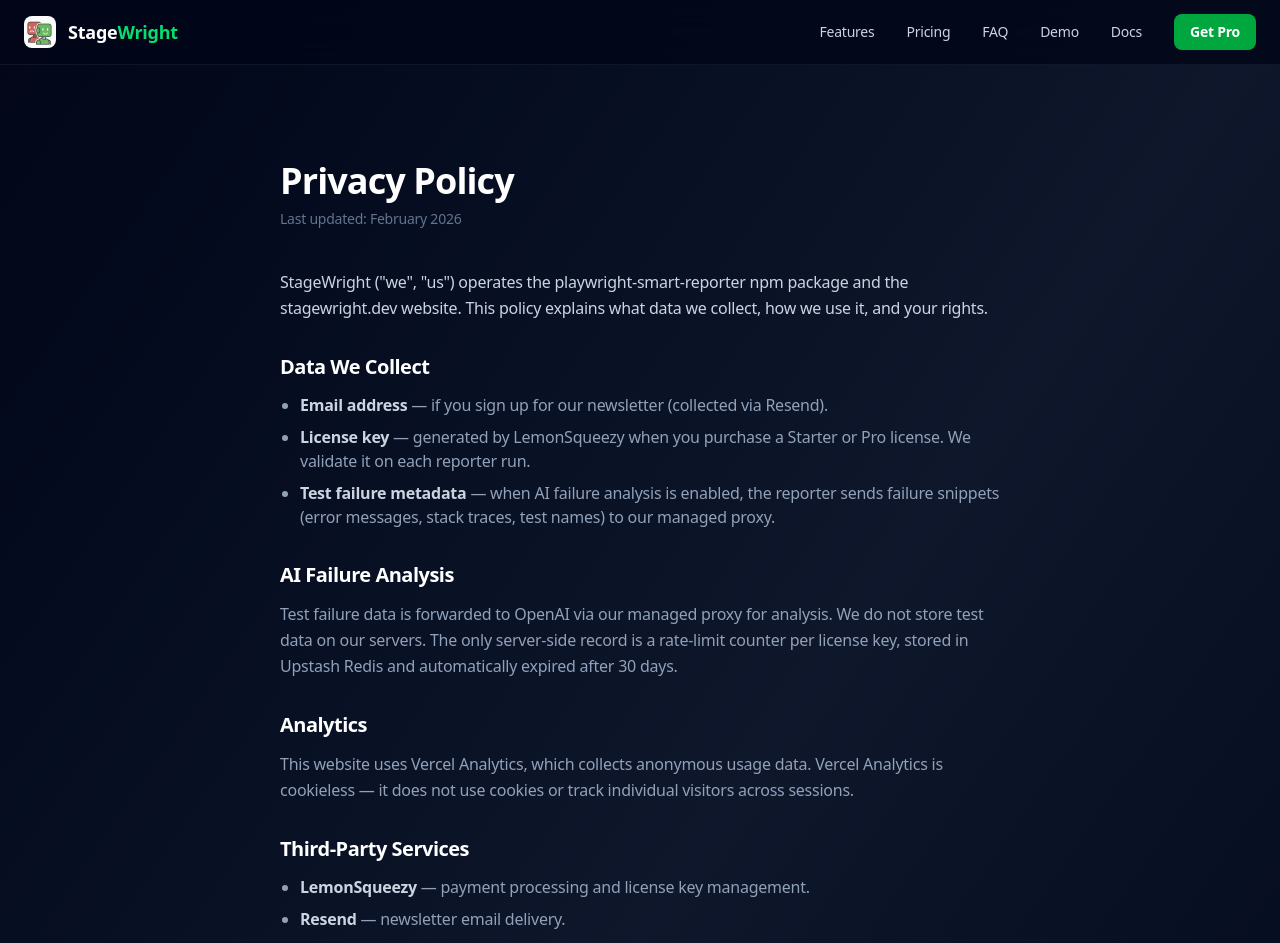
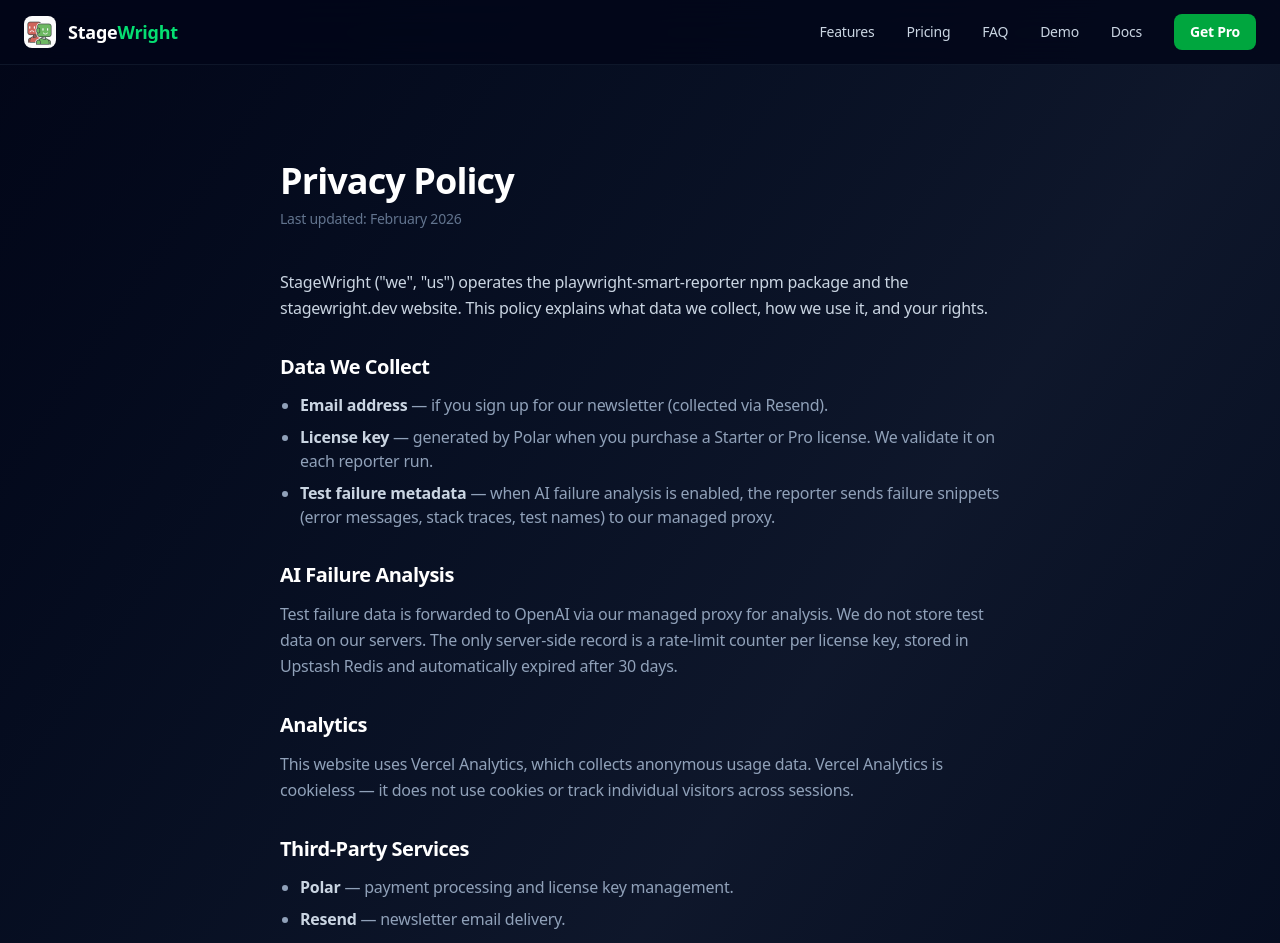
Before and after one commit to qa-gary-parker/stagewright, a React (Vite) app: page /privacy in a window 1280 px wide. Shown: the top 943 px of the page. Built offline with nearby package versions, Linux system fonts and the light colour scheme.

Commit message:
fix: replace all LemonSqueezy references with Polar (#5)
- Navbar, EmailSignup, Pricing CTAs now route through /api/checkout
- FAQ, Privacy, Terms text updated from LemonSqueezy to Polar
- Remove target="_blank" on checkout links (now same-origin)

```diff
--- a/src/components/EmailSignup.tsx
+++ b/src/components/EmailSignup.tsx
@@ -83,9 +83,7 @@
               {/* CTAs */}
               <div className="flex flex-col sm:flex-row gap-4 justify-center items-center pt-4">
                 <a
-                  href="https://stagewright.lemonsqueezy.com/checkout/buy/f221d597-70cb-4045-8072-f8cd253c7a71"
-                  target="_blank"
-                  rel="noopener noreferrer"
+                  href="/api/checkout?product=0a2847d1-0162-4c75-a015-a89a62eac4cc"
                   className="px-6 sm:px-8 py-3 sm:py-4 bg-white text-green-700 text-base sm:text-lg font-bold rounded-xl hover:bg-green-50 transform hover:scale-105 transition-all duration-200 shadow-lg hover:shadow-xl"
                 >
                   Get Pro License
--- a/src/components/FAQ.tsx
+++ b/src/components/FAQ.tsx
@@ -25,7 +25,7 @@
   {
     question: 'How do I activate my license?',
     answer:
-      'Set the SMART_REPORTER_LICENSE_KEY environment variable to the key from your LemonSqueezy purchase email. The reporter validates it automatically on each run.',
+      'Set the SMART_REPORTER_LICENSE_KEY environment variable to the key from your Polar purchase email. The reporter validates it automatically on each run.',
   },
   {
     question: 'Does it work in CI?',
--- a/src/components/Navbar.tsx
+++ b/src/components/Navbar.tsx
@@ -58,9 +58,7 @@
             Docs
           </Link>
           <a
-            href="https://stagewright.lemonsqueezy.com/checkout/buy/f221d597-70cb-4045-8072-f8cd253c7a71"
-            target="_blank"
-            rel="noopener noreferrer"
+            href="/api/checkout?product=0a2847d1-0162-4c75-a015-a89a62eac4cc"
             className="px-4 py-2 bg-green-600 hover:bg-green-500 text-white text-sm font-semibold rounded-lg transition-colors"
           >
             Get Pro
@@ -118,9 +116,7 @@
               Docs
             </Link>
             <a
-              href="https://stagewright.lemonsqueezy.com/checkout/buy/f221d597-70cb-4045-8072-f8cd253c7a71"
-              target="_blank"
-              rel="noopener noreferrer"
+              href="/api/checkout?product=0a2847d1-0162-4c75-a015-a89a62eac4cc"
               className="px-4 py-2 bg-green-600 hover:bg-green-500 text-white text-sm font-semibold rounded-lg transition-colors text-center block"
             >
               Get Pro
--- a/src/components/Pricing.tsx
+++ b/src/components/Pricing.tsx
@@ -160,8 +160,8 @@
               {/* CTA */}
               <a
                 href={tier.ctaHref}
-                target={tier.price > 0 ? '_blank' : undefined}
-                rel={tier.price > 0 ? 'noopener noreferrer' : undefined}
+                target={tier.ctaHref.startsWith('http') ? '_blank' : undefined}
+                rel={tier.ctaHref.startsWith('http') ? 'noopener noreferrer' : undefined}
                 className={`block w-full text-center py-3 rounded-xl font-semibold text-sm transition-all mb-8 ${
                   tier.highlighted
                     ? 'bg-green-600 hover:bg-green-500 text-white shadow-lg shadow-green-500/25 hover:shadow-green-500/40'
--- a/src/pages/Privacy.tsx
+++ b/src/pages/Privacy.tsx
@@ -20,7 +20,7 @@
           </li>
           <li>
             <strong className="text-slate-300">License key</strong> — generated
-            by LemonSqueezy when you purchase a Starter or Pro license. We
+            by Polar when you purchase a Starter or Pro license. We
             validate it on each reporter run.
           </li>
           <li>
@@ -52,7 +52,7 @@
       <Section title="Third-Party Services">
         <ul className="list-disc pl-5 space-y-2 text-slate-400">
           <li>
-            <strong className="text-slate-300">LemonSqueezy</strong> — payment
+            <strong className="text-slate-300">Polar</strong> — payment
             processing and license key management.
           </li>
           <li>
@@ -76,7 +76,7 @@
 
       <Section title="Data Retention">
         <ul className="list-disc pl-5 space-y-2 text-slate-400">
-          <li>License keys are managed by LemonSqueezy for the duration of your subscription.</li>
+          <li>License keys are managed by Polar for the duration of your subscription.</li>
           <li>Rate-limit counters expire automatically after 30 days.</li>
           <li>No test data is stored server-side.</li>
           <li>Newsletter subscriptions can be removed at any time via the unsubscribe link in each email.</li>
--- a/src/pages/Terms.tsx
+++ b/src/pages/Terms.tsx
@@ -29,7 +29,7 @@
           </li>
           <li>
             <strong className="text-slate-300">Starter / Pro</strong> —
-            commercial licenses purchased via LemonSqueezy. These unlock AI
+            commercial licenses purchased via Polar. These unlock AI
             failure analysis, additional themes, exports, quality gates, and
             other premium features as described on the pricing page.
           </li>
@@ -70,7 +70,7 @@
         <p className="text-slate-400 leading-relaxed">
           We may revoke a commercial licence if these terms are violated. The
           free community tier remains available regardless. You may cancel your
-          subscription at any time through LemonSqueezy.
+          subscription at any time through Polar.
         </p>
       </Section>
 
```
